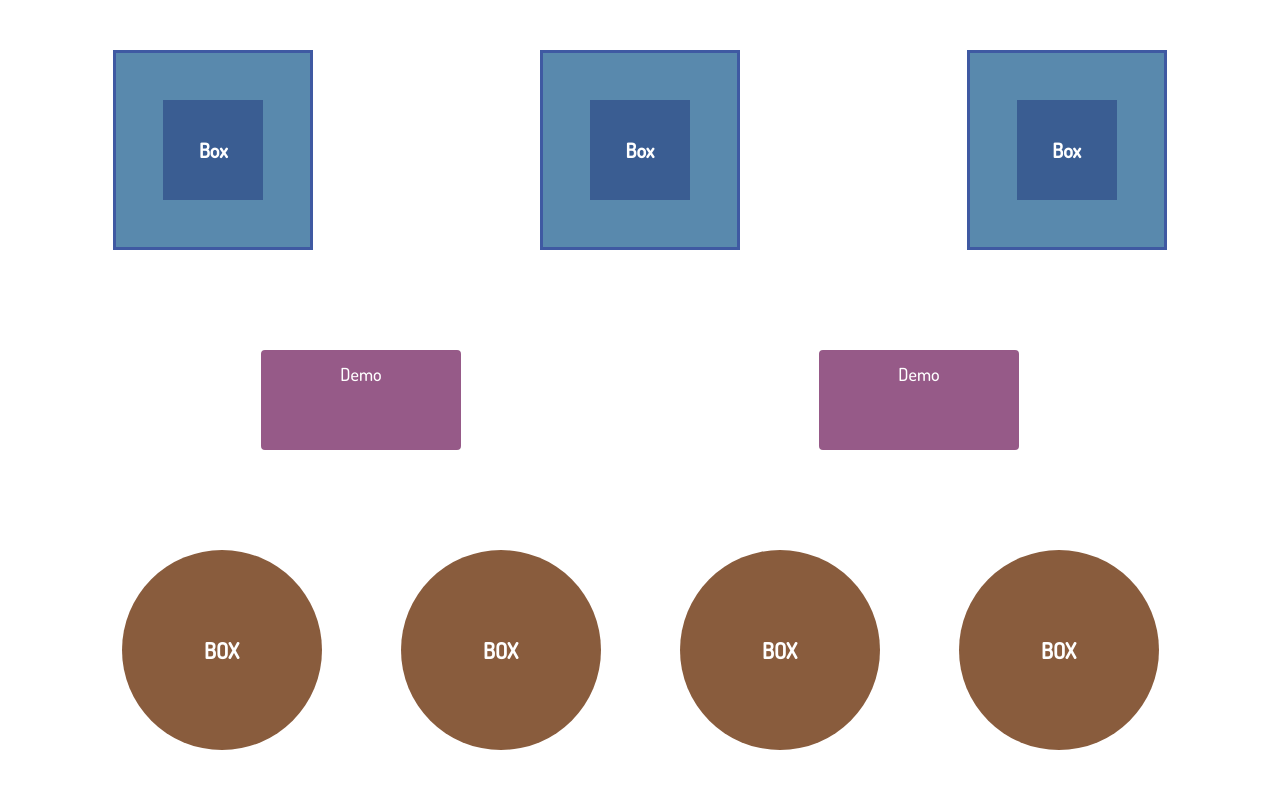
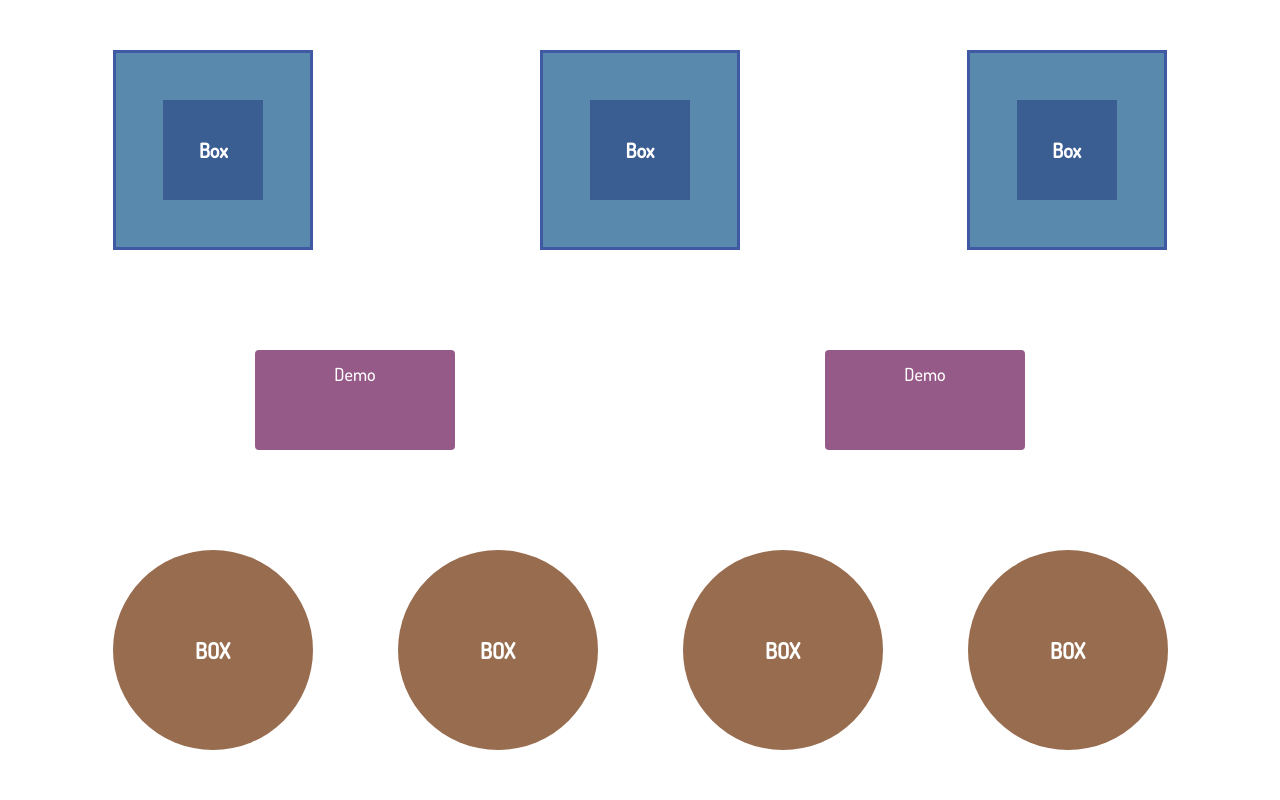
Before and after one commit to Zarina171717/position3, a plain HTML site: page index.html in a window 1280 px wide. Shown: the top 800 px of the page. Drawn offline with nearby package versions, Linux system fonts and the light colour scheme.

Commit message:
colResponsive

```diff
--- a/_brownbox.sass
+++ b/_brownbox.sass
@@ -9,7 +9,7 @@
             align-items: center
             font-size: 22px
             color: #ffff
-            background-color: #895c3d
+            background-color: #986c4f
             width: 200px
             height: 200px
             font-weight: 700
--- a/index.html
+++ b/index.html
@@ -47,11 +47,15 @@
         <section id="purplebtn">
             <div class="container">
                 <div class="row">
-                    <div class="col-md-12">
+                    <div class="col-md-6">
                         <div class="box text-center">
                             <div class="btn">
                                 Demo
                             </div>
+                        </div>
+                    </div>
+                    <div class="col-md-6">
+                        <div class="box text-center">
                             <div class="btn">
                                 Demo
                             </div>
@@ -63,17 +67,29 @@
         <section id="brownbox">
             <div class="container">
                 <div class="row">
-                    <div class="col-md-12">
+                    <div class="col-md-3">
                         <div class="box">
                             <div class="minibox">
                                 BOX
                             </div>
+                        </div>
+                    </div>
+                    <div class="col-md-3">
+                        <div class="box">
                             <div class="minibox">
                                 BOX
                             </div>
+                        </div>
+                    </div>
+                    <div class="col-md-3">
+                        <div class="box">
                             <div class="minibox">
                                 BOX
                             </div>
+                        </div>
+                    </div>
+                    <div class="col-md-3">
+                        <div class="box">
                             <div class="minibox">
                                 BOX
                             </div>
```
Also changed, not shown: style.css.
